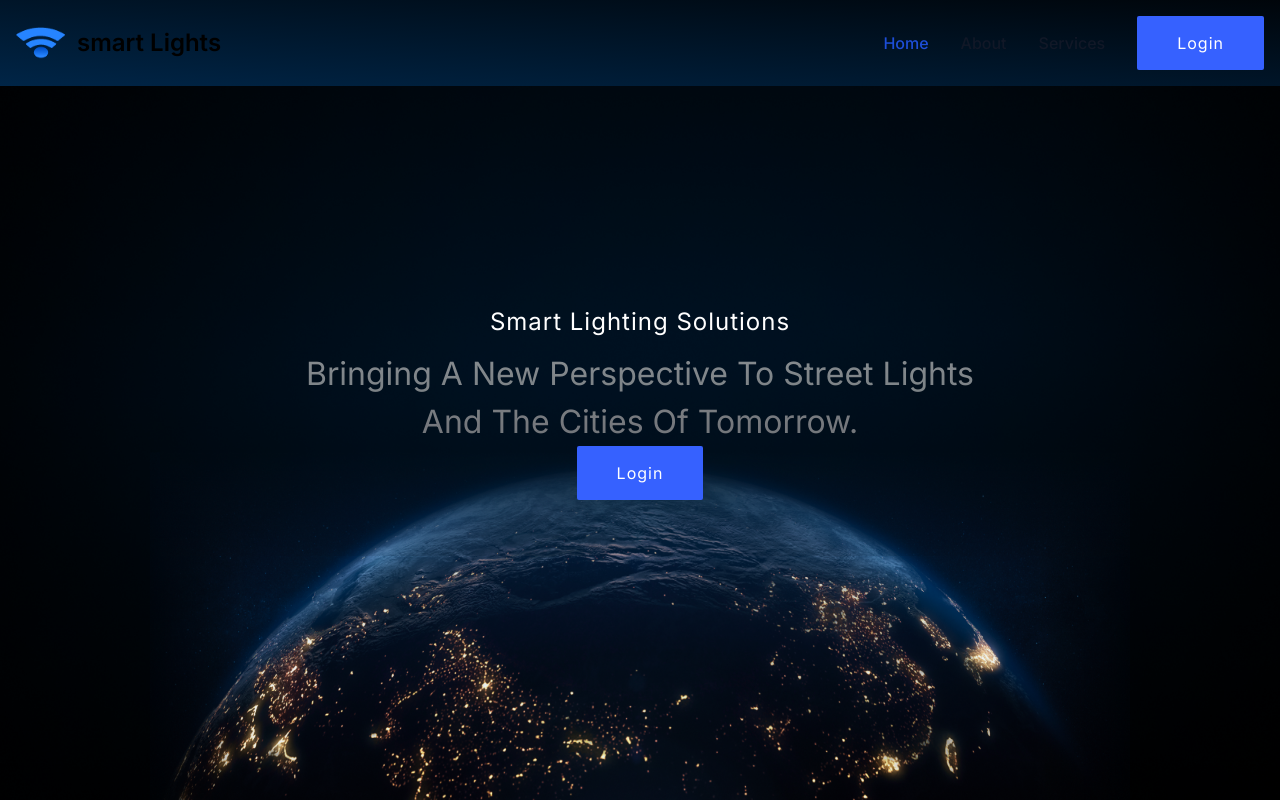
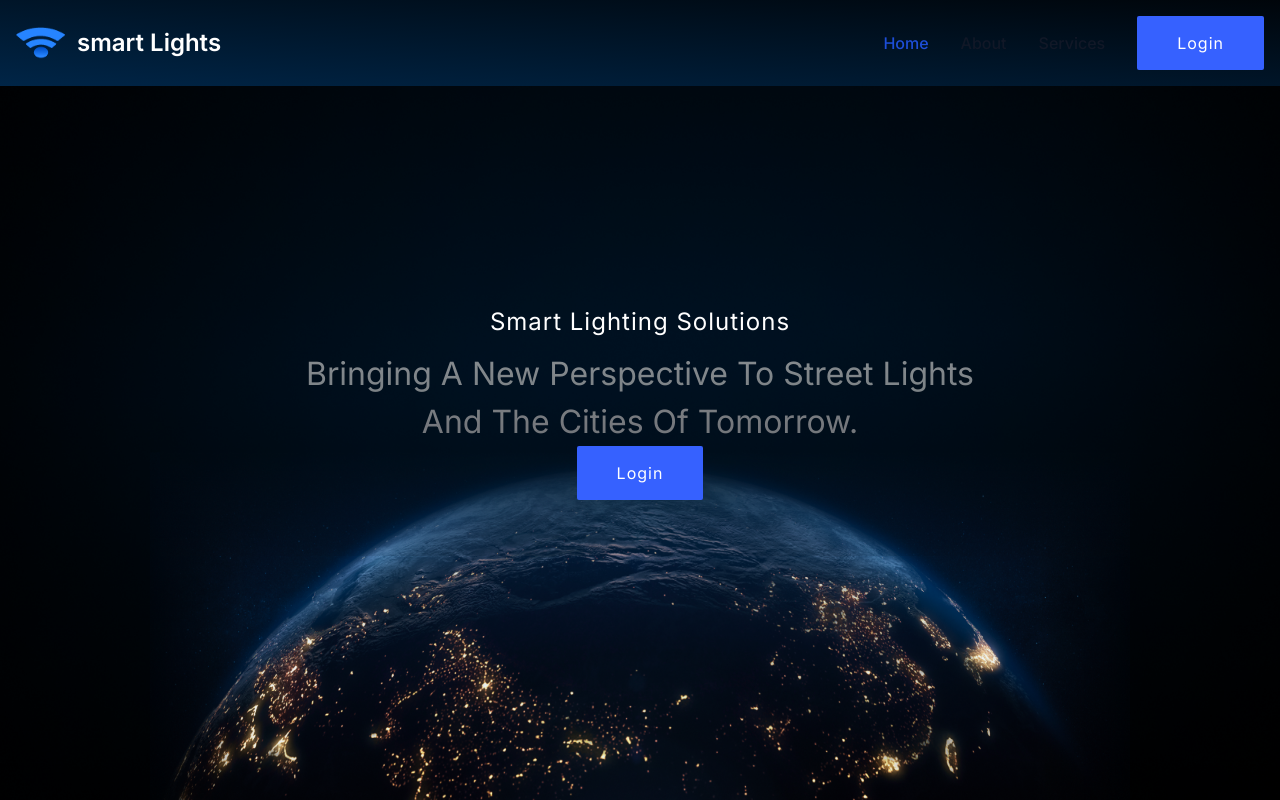
Before and after one commit to Sameerkhan344/Blacksof-Smart-Light-assignment, a Next.js app: page / in a window 1280 px wide. Shown: the top 800 px of the page. Built offline with nearby package versions, Linux system fonts and the light colour scheme.

Commit message:
text change

```diff
--- a/src/app/Components/Header/Header.tsx
+++ b/src/app/Components/Header/Header.tsx
@@ -28,7 +28,7 @@ const Header: React.FC = () => {
             <a href="#" className="flex items-center">
               <Image src={wifiImage} className="h-8 mr-3" alt="wifiLogo" />
 
-              <span className="self-center text-2xl font-semibold whitespace-nowrap dark:text-white">
+              <span className="self-center text-2xl font-semibold whitespace-nowrap text-white">
                 smart Lights
               </span>
             </a>
```
